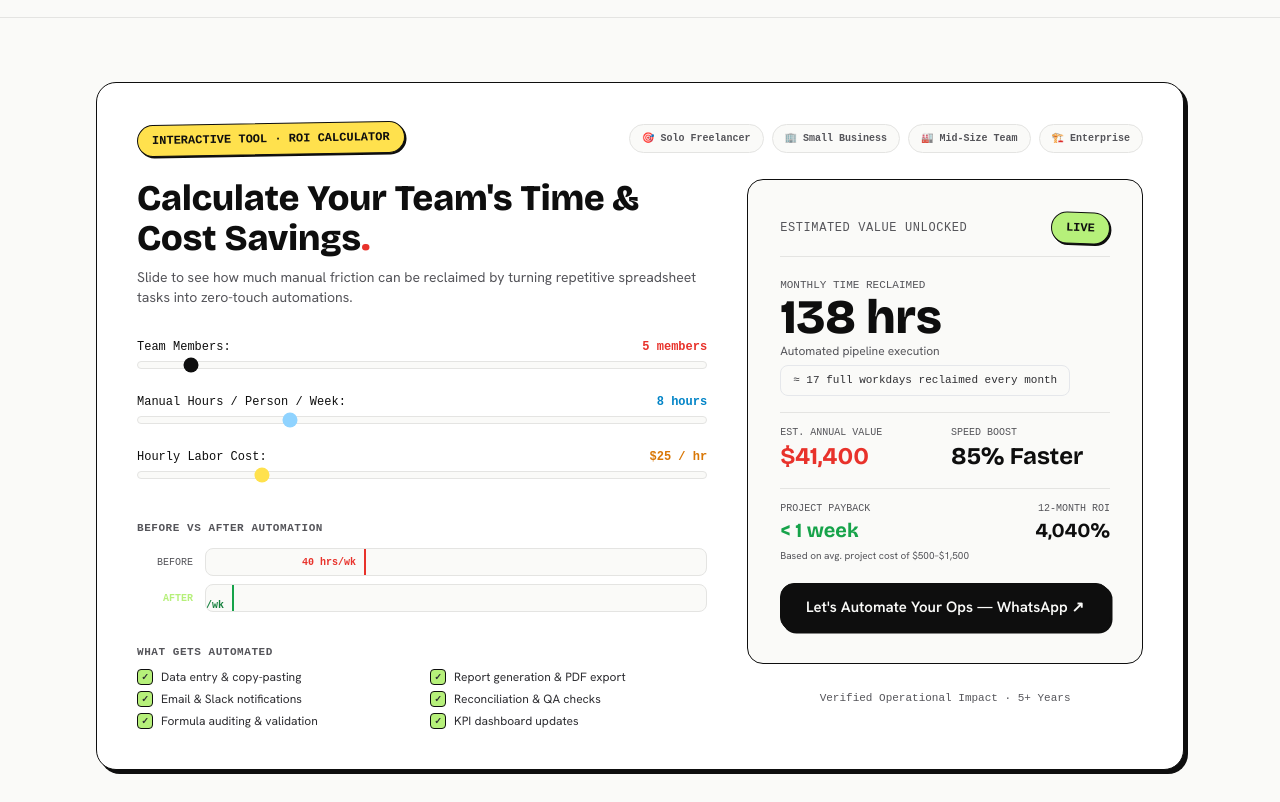
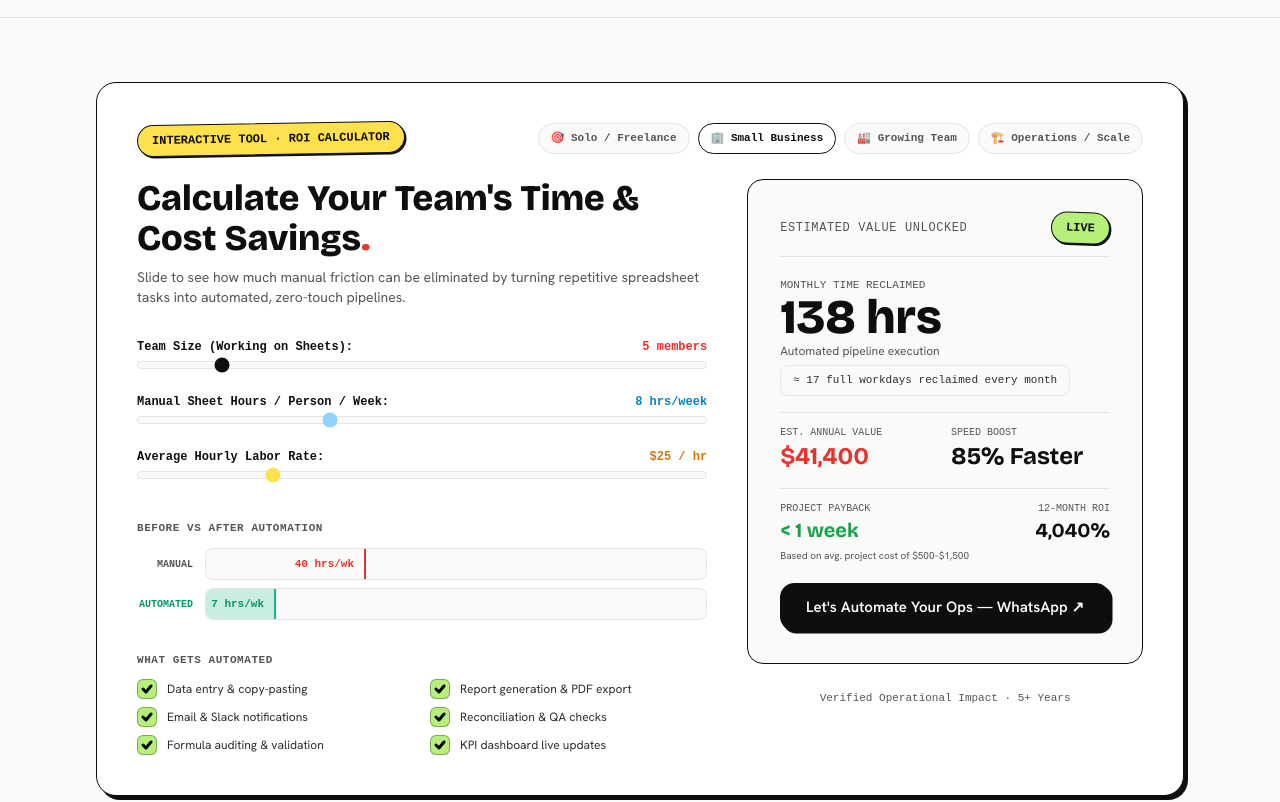
Before and after one commit to mehedihridoy-byte/mehedi-portfolio, an Astro site: page / in a window 1280 px wide. Shown: the part 7480-8282 px from the top of the page. Built offline with nearby package versions, Linux system fonts and the light colour scheme; Astro itself is replaced by a stand-in of ours; a web font is replaced by a local one.

Commit message:
Fix dark mode checkmark contrast with SVG black tick on bright lime badge, polish slider labels and realistic presets

```diff
--- a/src/components/InteractiveWidget.astro
+++ b/src/components/InteractiveWidget.astro
@@ -11,17 +11,17 @@
           INTERACTIVE TOOL · ROI CALCULATOR
         </span>
         <div class="flex flex-wrap gap-2 ml-auto">
-          <button data-preset="solo" class="roi-preset px-3 py-1.5 rounded-full border border-[var(--line)] bg-[var(--paper)] text-[10px] font-mono-clean font-bold text-[var(--ink-muted)] hover:border-[var(--ink)] hover:text-[var(--ink)] transition-all cursor-pointer">
-            🎯 Solo Freelancer
+          <button data-preset="solo" class="roi-preset px-3 py-1.5 rounded-full border border-[var(--line)] bg-[var(--paper)] text-[11px] font-mono-clean font-bold text-[var(--ink-muted)] hover:border-[var(--ink)] hover:text-[var(--ink)] transition-all cursor-pointer">
+            🎯 Solo / Freelance
           </button>
-          <button data-preset="small" class="roi-preset px-3 py-1.5 rounded-full border border-[var(--line)] bg-[var(--paper)] text-[10px] font-mono-clean font-bold text-[var(--ink-muted)] hover:border-[var(--ink)] hover:text-[var(--ink)] transition-all cursor-pointer">
+          <button data-preset="small" class="roi-preset px-3 py-1.5 rounded-full border border-[var(--ink)] bg-[var(--surface)] text-[11px] font-mono-clean font-bold text-[var(--ink)] hover:border-[var(--ink)] hover:text-[var(--ink)] transition-all cursor-pointer">
             🏢 Small Business
           </button>
-          <button data-preset="mid" class="roi-preset px-3 py-1.5 rounded-full border border-[var(--line)] bg-[var(--paper)] text-[10px] font-mono-clean font-bold text-[var(--ink-muted)] hover:border-[var(--ink)] hover:text-[var(--ink)] transition-all cursor-pointer">
-            🏭 Mid-Size Team
+          <button data-preset="mid" class="roi-preset px-3 py-1.5 rounded-full border border-[var(--line)] bg-[var(--paper)] text-[11px] font-mono-clean font-bold text-[var(--ink-muted)] hover:border-[var(--ink)] hover:text-[var(--ink)] transition-all cursor-pointer">
+            🏭 Growing Team
           </button>
-          <button data-preset="enterprise" class="roi-preset px-3 py-1.5 rounded-full border border-[var(--line)] bg-[var(--paper)] text-[10px] font-mono-clean font-bold text-[var(--ink-muted)] hover:border-[var(--ink)] hover:text-[var(--ink)] transition-all cursor-pointer">
-            🏗️ Enterprise
+          <button data-preset="enterprise" class="roi-preset px-3 py-1.5 rounded-full border border-[var(--line)] bg-[var(--paper)] text-[11px] font-mono-clean font-bold text-[var(--ink-muted)] hover:border-[var(--ink)] hover:text-[var(--ink)] transition-all cursor-pointer">
+            🏗️ Operations / Scale
           </button>
         </div>
       </div>
@@ -31,10 +31,10 @@
         <div class="lg:col-span-7 space-y-6">
           <div class="space-y-2">
             <h3 class="font-display text-2xl sm:text-4xl font-extrabold text-[var(--ink)]">
-              Calculate Your Team's Time & Cost Savings<span class="text-[var(--red)]">.</span>
+              Calculate Your Team's Time &amp; Cost Savings<span class="text-[var(--red)]">.</span>
             </h3>
             <p class="text-xs sm:text-sm text-[var(--ink-muted)] font-sans-clean">
-              Slide to see how much manual friction can be reclaimed by turning repetitive spreadsheet tasks into zero-touch automations.
+              Slide to see how much manual friction can be eliminated by turning repetitive spreadsheet tasks into automated, zero-touch pipelines.
             </p>
           </div>
 
@@ -42,14 +42,14 @@
           <div class="space-y-5 pt-2 font-mono-clean text-xs">
             <div class="space-y-1.5">
               <div class="flex justify-between text-[var(--ink)]">
-                <span>Team Members:</span>
+                <span class="font-semibold">Team Size (Working on Sheets):</span>
                 <span id="calc-team-val" class="font-bold text-[var(--red)]">5 members</span>
               </div>
               <input
                 id="calc-team-input"
                 type="range"
                 min="1"
-                max="50"
+                max="30"
                 value="5"
                 class="w-full h-2 bg-[var(--paper)] border border-[var(--line)] rounded-lg appearance-none cursor-pointer accent-[var(--ink)]"
               />
@@ -57,14 +57,14 @@
 
             <div class="space-y-1.5">
               <div class="flex justify-between text-[var(--ink)]">
-                <span>Manual Hours / Person / Week:</span>
-                <span id="calc-hours-val" class="font-bold text-sky-600 dark:text-sky-400">8 hours</span>
+                <span class="font-semibold">Manual Sheet Hours / Person / Week:</span>
+                <span id="calc-hours-val" class="font-bold text-sky-600 dark:text-sky-400">8 hrs/week</span>
               </div>
               <input
                 id="calc-hours-input"
                 type="range"
                 min="2"
-                max="25"
+                max="20"
                 value="8"
                 class="w-full h-2 bg-[var(--paper)] border border-[var(--line)] rounded-lg appearance-none cursor-pointer accent-[var(--sky)]"
               />
@@ -72,14 +72,14 @@
 
             <div class="space-y-1.5">
               <div class="flex justify-between text-[var(--ink)]">
-                <span>Hourly Labor Cost:</span>
+                <span class="font-semibold">Average Hourly Labor Rate:</span>
                 <span id="calc-rate-val" class="font-bold text-amber-600 dark:text-amber-400">$25 / hr</span>
               </div>
               <input
                 id="calc-rate-input"
                 type="range"
-                min="5"
-                max="100"
+                min="10"
+                max="75"
                 step="5"
                 value="25"
                 class="w-full h-2 bg-[var(--paper)] border border-[var(--line)] rounded-lg appearance-none cursor-pointer accent-[var(--butter)]"
@@ -95,54 +95,78 @@
             <div class="space-y-2">
               <!-- Before Bar -->
               <div class="flex items-center gap-3">
-                <span class="font-mono-clean text-[10px] text-[var(--ink-muted)] w-14 shrink-0 text-right">BEFORE</span>
-                <div class="flex-1 h-7 rounded-lg bg-[var(--paper)] border border-[var(--line)] overflow-hidden relative">
-                  <div id="bar-before" class="h-full bg-[var(--red)]/20 border-r-2 border-[var(--red)] transition-all duration-500 flex items-center justify-end pr-2" style="width: 100%;">
-                    <span id="bar-before-label" class="font-mono-clean text-[10px] font-bold text-[var(--red)]">40 hrs/wk</span>
+                <span class="font-mono-clean text-[10px] text-[var(--ink-muted)] w-14 shrink-0 text-right font-bold">MANUAL</span>
+                <div class="flex-1 h-8 rounded-lg bg-[var(--paper)] border border-[var(--line)] overflow-hidden relative flex items-center">
+                  <div id="bar-before" class="h-full bg-[var(--red)]/20 border-r-2 border-[var(--red)] transition-all duration-500 flex items-center justify-end pr-2.5 min-w-[70px]" style="width: 100%;">
+                    <span id="bar-before-label" class="font-mono-clean text-[11px] font-bold text-[var(--red)] whitespace-nowrap">40 hrs/wk</span>
                   </div>
                 </div>
               </div>
               <!-- After Bar -->
               <div class="flex items-center gap-3">
-                <span class="font-mono-clean text-[10px] text-[var(--lime)] w-14 shrink-0 text-right font-bold">AFTER</span>
-                <div class="flex-1 h-7 rounded-lg bg-[var(--paper)] border border-[var(--line)] overflow-hidden relative">
-                  <div id="bar-after" class="h-full bg-[var(--lime)]/30 border-r-2 border-green-600 transition-all duration-500 flex items-center justify-end pr-2" style="width: 18%;">
-                    <span id="bar-after-label" class="font-mono-clean text-[10px] font-bold text-green-700 dark:text-green-400">7 hrs/wk</span>
+                <span class="font-mono-clean text-[10px] text-emerald-600 dark:text-emerald-400 w-14 shrink-0 text-right font-bold">AUTOMATED</span>
+                <div class="flex-1 h-8 rounded-lg bg-[var(--paper)] border border-[var(--line)] overflow-hidden relative flex items-center">
+                  <div id="bar-after" class="h-full bg-emerald-500/20 border-r-2 border-emerald-500 transition-all duration-500 flex items-center justify-end pr-2.5 min-w-[70px]" style="width: 18%;">
+                    <span id="bar-after-label" class="font-mono-clean text-[11px] font-bold text-emerald-600 dark:text-emerald-400 whitespace-nowrap">7 hrs/wk</span>
                   </div>
                 </div>
               </div>
             </div>
           </div>
 
-          <!-- What Gets Automated -->
+          <!-- What Gets Automated (High-contrast tick marks that pop in both dark & light mode) -->
           <div class="pt-2">
-            <div class="font-mono-clean text-[11px] font-bold uppercase tracking-wider text-[var(--ink-muted)] mb-2">
+            <div class="font-mono-clean text-[11px] font-bold uppercase tracking-wider text-[var(--ink-muted)] mb-2.5">
               What Gets Automated
             </div>
-            <div class="grid grid-cols-2 gap-x-4 gap-y-1.5 font-sans-clean text-xs text-[var(--ink-soft)]">
-              <div class="flex items-center gap-2">
-                <span class="w-4 h-4 rounded bg-[var(--lime)] border border-[var(--ink)] flex items-center justify-center text-[9px] font-bold shrink-0">✓</span>
-                Data entry & copy-pasting
+            <div class="grid grid-cols-1 sm:grid-cols-2 gap-x-4 gap-y-2 font-sans-clean text-xs text-[var(--ink-soft)]">
+              <div class="flex items-center gap-2.5">
+                <span class="w-5 h-5 rounded-md bg-[var(--lime)] border border-black/30 flex items-center justify-center shrink-0 shadow-sm">
+                  <svg class="w-3 h-3 text-black stroke-[3]" viewBox="0 0 12 12" fill="none" stroke="currentColor" stroke-linecap="round" stroke-linejoin="round">
+                    <path d="M2 6l3 3 5-6"></path>
+                  </svg>
+                </span>
+                <span>Data entry &amp; copy-pasting</span>
               </div>
-              <div class="flex items-center gap-2">
-                <span class="w-4 h-4 rounded bg-[var(--lime)] border border-[var(--ink)] flex items-center justify-center text-[9px] font-bold shrink-0">✓</span>
-                Report generation & PDF export
+              <div class="flex items-center gap-2.5">
+                <span class="w-5 h-5 rounded-md bg-[var(--lime)] border border-black/30 flex items-center justify-center shrink-0 shadow-sm">
+                  <svg class="w-3 h-3 text-black stroke-[3]" viewBox="0 0 12 12" fill="none" stroke="currentColor" stroke-linecap="round" stroke-linejoin="round">
+                    <path d="M2 6l3 3 5-6"></path>
+                  </svg>
+                </span>
+                <span>Report generation &amp; PDF export</span>
               </div>
-              <div class="flex items-center gap-2">
-                <span class="w-4 h-4 rounded bg-[var(--lime)] border border-[var(--ink)] flex items-center justify-center text-[9px] font-bold shrink-0">✓</span>
-                Email & Slack notifications
+              <div class="flex items-center gap-2.5">
+                <span class="w-5 h-5 rounded-md bg-[var(--lime)] border border-black/30 flex items-center justify-center shrink-0 shadow-sm">
+                  <svg class="w-3 h-3 text-black stroke-[3]" viewBox="0 0 12 12" fill="none" stroke="currentColor" stroke-linecap="round" stroke-linejoin="round">
+                    <path d="M2 6l3 3 5-6"></path>
+                  </svg>
+                </span>
+                <span>Email &amp; Slack notifications</span>
               </div>
-              <div class="flex items-center gap-2">
-                <span class="w-4 h-4 rounded bg-[var(--lime)] border border-[var(--ink)] flex items-center justify-center text-[9px] font-bold shrink-0">✓</span>
-                Reconciliation & QA checks
+              <div class="flex items-center gap-2.5">
+                <span class="w-5 h-5 rounded-md bg-[var(--lime)] border border-black/30 flex items-center justify-center shrink-0 shadow-sm">
+                  <svg class="w-3 h-3 text-black stroke-[3]" viewBox="0 0 12 12" fill="none" stroke="currentColor" stroke-linecap="round" stroke-linejoin="round">
+                    <path d="M2 6l3 3 5-6"></path>
+                  </svg>
+                </span>
+                <span>Reconciliation &amp; QA checks</span>
               </div>
-              <div class="flex items-center gap-2">
-                <span class="w-4 h-4 rounded bg-[var(--lime)] border border-[var(--ink)] flex items-center justify-center text-[9px] font-bold shrink-0">✓</span>
-                Formula auditing & validation
+              <div class="flex items-center gap-2.5">
+                <span class="w-5 h-5 rounded-md bg-[var(--lime)] border border-black/30 flex items-center justify-center shrink-0 shadow-sm">
+                  <svg class="w-3 h-3 text-black stroke-[3]" viewBox="0 0 12 12" fill="none" stroke="currentColor" stroke-linecap="round" stroke-linejoin="round">
+                    <path d="M2 6l3 3 5-6"></path>
+                  </svg>
+                </span>
+                <span>Formula auditing &amp; validation</span>
               </div>
-              <div class="flex items-center gap-2">
-                <span class="w-4 h-4 rounded bg-[var(--lime)] border border-[var(--ink)] flex items-center justify-center text-[9px] font-bold shrink-0">✓</span>
-                KPI dashboard updates
+              <div class="flex items-center gap-2.5">
+                <span class="w-5 h-5 rounded-md bg-[var(--lime)] border border-black/30 flex items-center justify-center shrink-0 shadow-sm">
+                  <svg class="w-3 h-3 text-black stroke-[3]" viewBox="0 0 12 12" fill="none" stroke="currentColor" stroke-linecap="round" stroke-linejoin="round">
+                    <path d="M2 6l3 3 5-6"></path>
+                  </svg>
+                </span>
+                <span>KPI dashboard live updates</span>
               </div>
             </div>
           </div>
@@ -257,12 +281,12 @@
     const barBeforeLabel = document.getElementById('bar-before-label');
     const barAfterLabel = document.getElementById('bar-after-label');
 
-    // Preset configurations
+    // Realistic preset configurations
     const presets: Record<string, { team: number; hours: number; rate: number }> = {
-      solo: { team: 1, hours: 20, rate: 35 },
-      small: { team: 3, hours: 6, rate: 15 },
-      mid: { team: 10, hours: 12, rate: 25 },
-      enterprise: { team: 30, hours: 15, rate: 50 },
+      solo: { team: 1, hours: 8, rate: 25 },
+      small: { team: 4, hours: 6, rate: 20 },
+      mid: { team: 8, hours: 8, rate: 25 },
+      enterprise: { team: 15, hours: 10, rate: 30 },
     };
 
     // Animated count-up helper
@@ -294,7 +318,7 @@
       const rate = parseInt(rateInput.value, 10);
 
       if (teamVal) teamVal.textContent = `${team} member${team > 1 ? 's' : ''}`;
-      if (hoursVal) hoursVal.textContent = `${hours} hours`;
+      if (hoursVal) hoursVal.textContent = `${hours} hrs/week`;
       if (rateVal) rateVal.textContent = `$${rate} / hr`;
 
       // Calculations
```
